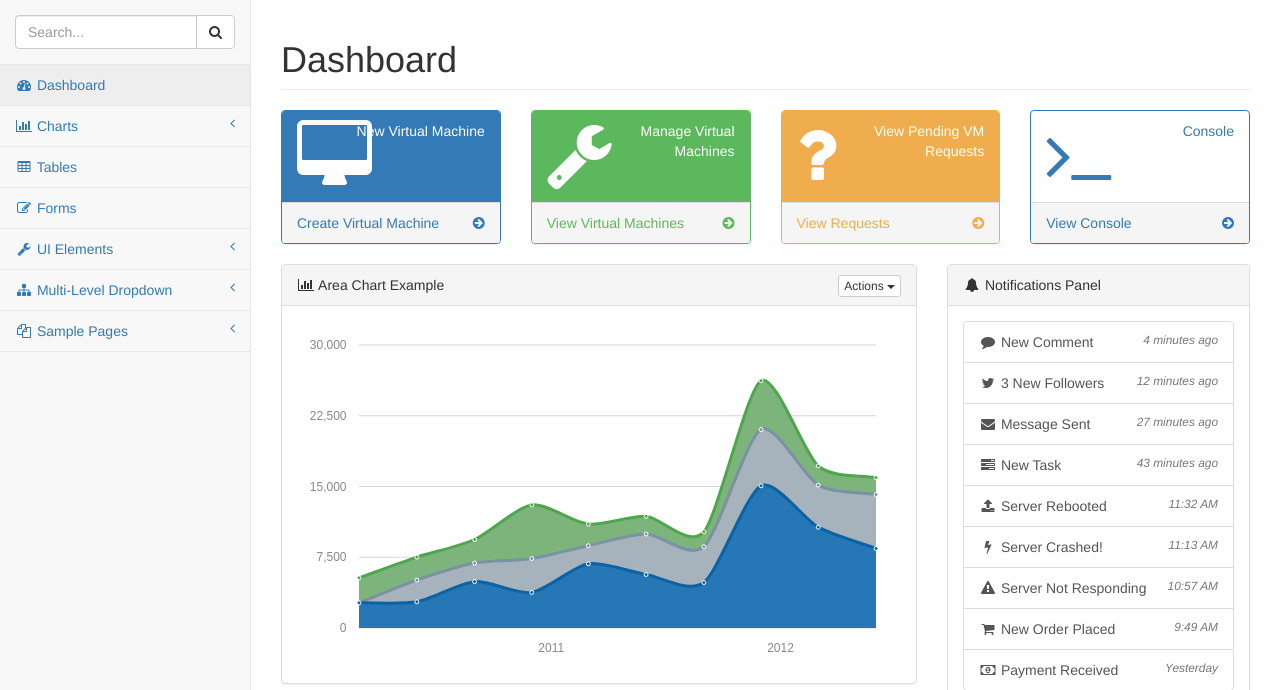
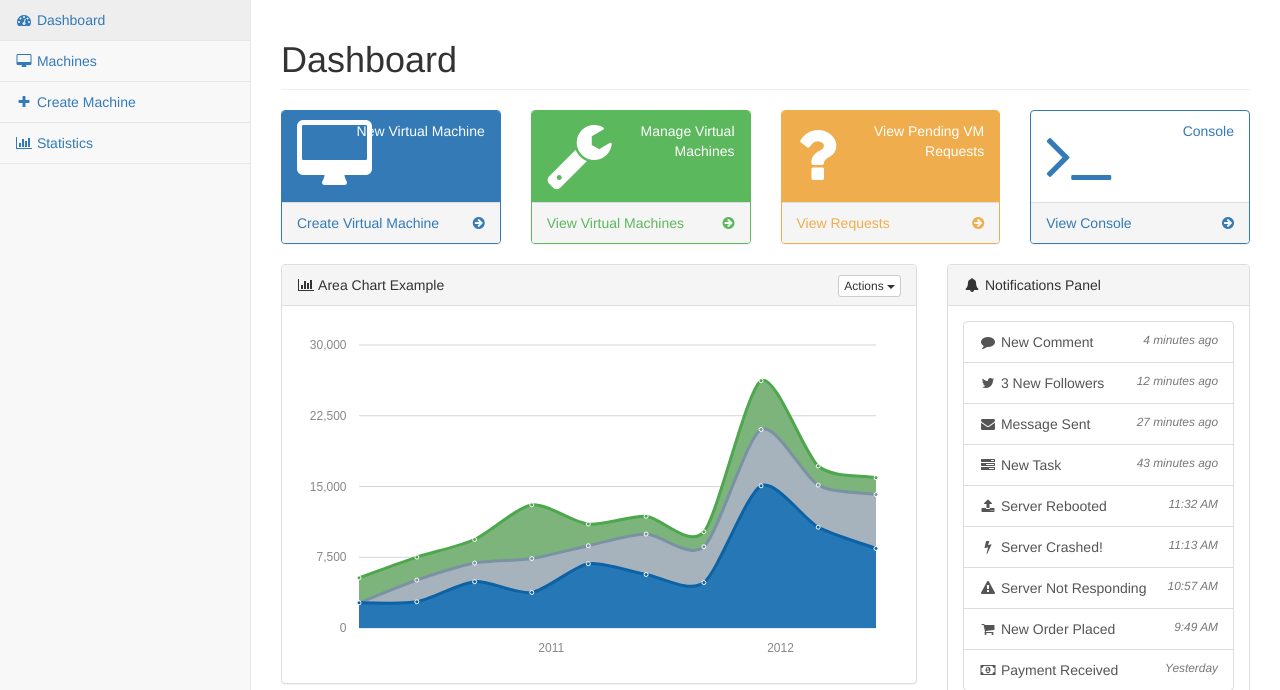
Before and after one commit to 7castle/manage-vm, a Django app: page / in a window 1280 px wide. Shown: the part 51-741 px from the top of the page. Run offline with Django 3.2, Linux system fonts and the light colour scheme; grey boxes labelled with a size stand in for pictures from a placeholder-image service; some libraries are stand-ins or nearby versions.

Commit message:
Cleaned up sidebar in index

```diff
--- a/templates/index.html
+++ b/templates/index.html
@@ -208,103 +208,17 @@
             <div class="navbar-default sidebar" role="navigation">
                 <div class="sidebar-nav navbar-collapse">
                     <ul class="nav" id="side-menu">
-                        <li class="sidebar-search">
-                            <div class="input-group custom-search-form">
-                                <input type="text" class="form-control" placeholder="Search...">
-                                <span class="input-group-btn">
-                                <button class="btn btn-default" type="button">
-                                    <i class="fa fa-search"></i>
-                                </button>
-                            </span>
-                            </div>
-                            <!-- /input-group -->
-                        </li>
                         <li>
                             <a href="/"><i class="fa fa-dashboard fa-fw"></i> Dashboard</a>
                         </li>
                         <li>
-                            <a href="#"><i class="fa fa-bar-chart-o fa-fw"></i> Charts<span class="fa arrow"></span></a>
-                            <ul class="nav nav-second-level">
-                                <li>
-                                    <a href="flot.html">Flot Charts</a>
-                                </li>
-                                <li>
-                                    <a href="morris.html">Morris.js Charts</a>
-                                </li>
-                            </ul>
-                            <!-- /.nav-second-level -->
+                            <a href="/machines"><i class="fa fa-desktop fa-fw"></i> Machines</a>
                         </li>
                         <li>
-                            <a href="tables.html"><i class="fa fa-table fa-fw"></i> Tables</a>
+                            <a href="/create"><i class="fa fa-plus fa-fw"></i> Create Machine</a>
                         </li>
                         <li>
-                            <a href="forms.html"><i class="fa fa-edit fa-fw"></i> Forms</a>
-                        </li>
-                        <li>
-                            <a href="#"><i class="fa fa-wrench fa-fw"></i> UI Elements<span class="fa arrow"></span></a>
-                            <ul class="nav nav-second-level">
-                                <li>
-                                    <a href="panels-wells.html">Panels and Wells</a>
-                                </li>
-                                <li>
-                                    <a href="buttons.html">Buttons</a>
-                                </li>
-                                <li>
-                                    <a href="notifications.html">Notifications</a>
-                                </li>
-                                <li>
-                                    <a href="typography.html">Typography</a>
-                                </li>
-                                <li>
-                                    <a href="icons.html"> Icons</a>
-                                </li>
-                                <li>
-                                    <a href="grid.html">Grid</a>
-                                </li>
-                            </ul>
-                            <!-- /.nav-second-level -->
-                        </li>
-                        <li>
-                            <a href="#"><i class="fa fa-sitemap fa-fw"></i> Multi-Level Dropdown<span class="fa arrow"></span></a>
-                            <ul class="nav nav-second-level">
-                                <li>
-                                    <a href="#">Second Level Item</a>
-                                </li>
-                                <li>
-                                    <a href="#">Second Level Item</a>
-                                </li>
-                                <li>
-                                    <a href="#">Third Level <span class="fa arrow"></span></a>
-                                    <ul class="nav nav-third-level">
-                                        <li>
-                                            <a href="#">Third Level Item</a>
-                                        </li>
-                                        <li>
-                                            <a href="#">Third Level Item</a>
-                                        </li>
-                                        <li>
-                                            <a href="#">Third Level Item</a>
-                                        </li>
-                                        <li>
-                                            <a href="#">Third Level Item</a>
-                                        </li>
-                                    </ul>
-                                    <!-- /.nav-third-level -->
-                                </li>
-                            </ul>
-                            <!-- /.nav-second-level -->
-                        </li>
-                        <li>
-                            <a href="#"><i class="fa fa-files-o fa-fw"></i> Sample Pages<span class="fa arrow"></span></a>
-                            <ul class="nav nav-second-level">
-                                <li>
-                                    <a href="blank.html">Blank Page</a>
-                                </li>
-                                <li>
-                                    <a href="login.html">Login Page</a>
-                                </li>
-                            </ul>
-                            <!-- /.nav-second-level -->
+                            <a href="/statistics"><i class="fa fa-bar-chart-o fa-fw"></i> Statistics</a>
                         </li>
                     </ul>
                 </div>
```
